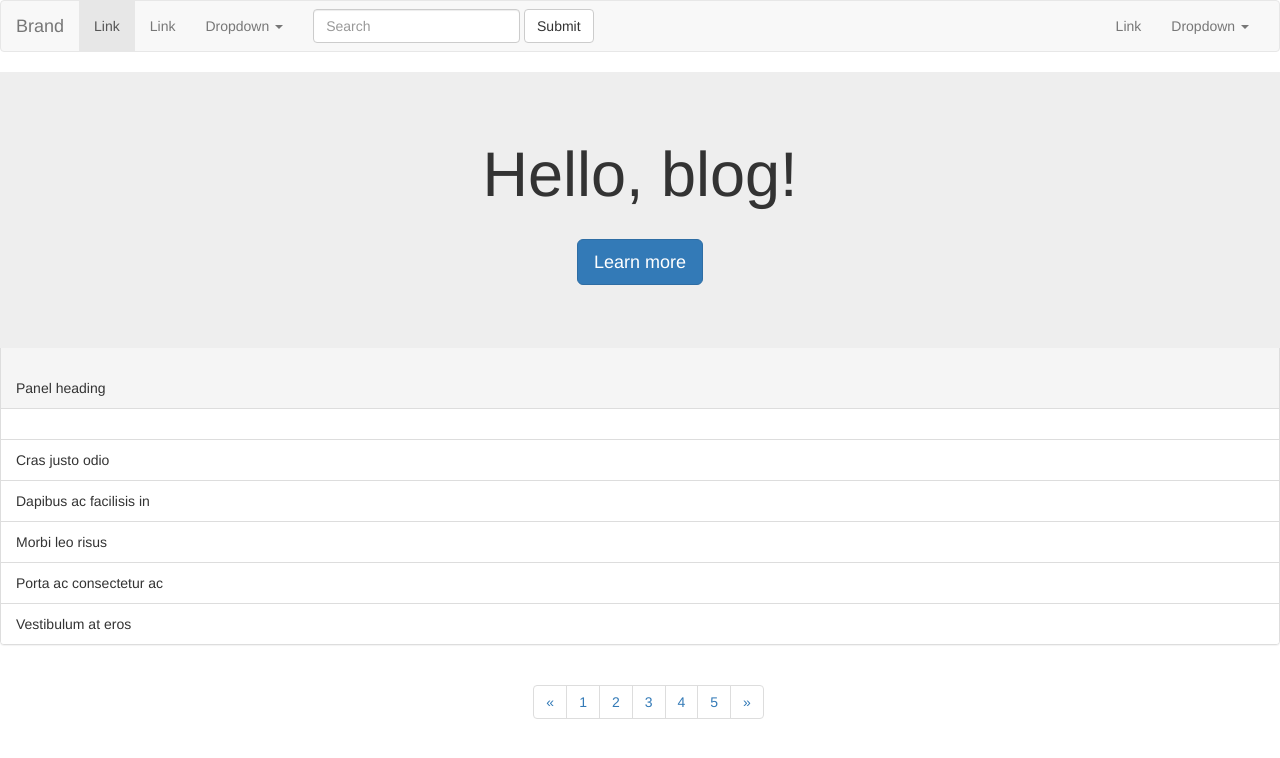
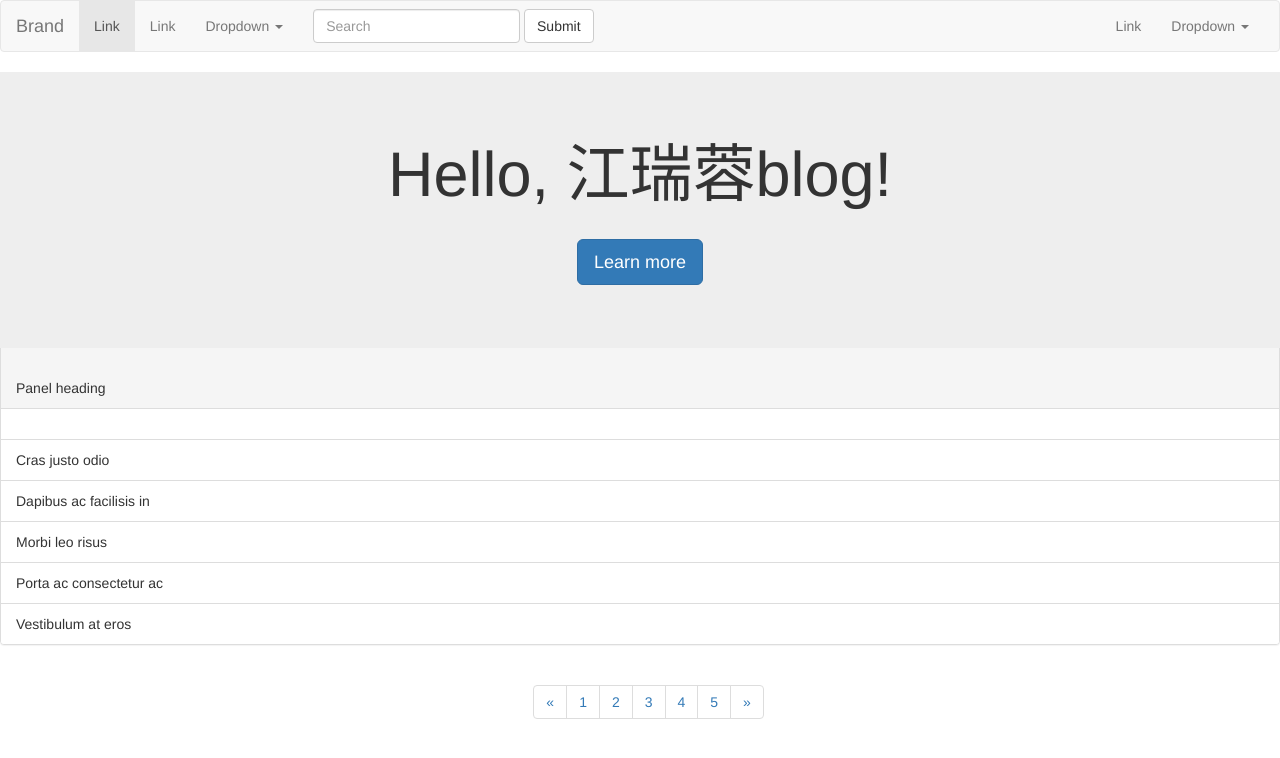
Before and after one commit to jiangruirong/book, a plain HTML site: page index.html in a window 1280 px wide. Drawn offline with nearby package versions, Linux system fonts and the light colour scheme.

Commit message:
Update index.html

```diff
--- a/index.html
+++ b/index.html
@@ -61,7 +61,7 @@
 </nav>
 
 <div class="jumbotron col-md-12" >
-  <h1 class="text-center">Hello, blog!</h1>
+  <h1 class="text-center">Hello, 江瑞蓉blog!</h1>
   <br>
   <p class="text-center"><a class="btn btn-primary btn-lg" href="next.html" role="button" >Learn more</a></p>
 </div>
```
